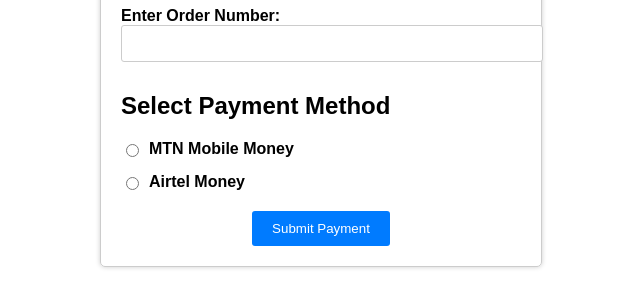
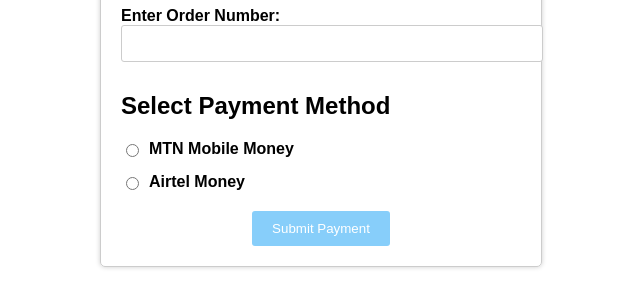
Before and after one commit to Masirika2/CART-TEAM, a website: page MCP.html in a window 1280 px wide. Shown: the part 167-474 px from the top of the page, without its empty margins (319-959 px from the left). Drawn offline with Linux system fonts and the light colour scheme.

Commit message:
Update MCP.html

```diff
--- a/MCP.html
+++ b/MCP.html
@@ -35,7 +35,7 @@
             margin-right: 10px;
         }
         button {
-            background-color: #007bff;
+            background-color:lightskyblue;
             color: #fff;
             border: none;
             border-radius: 3px;
```
